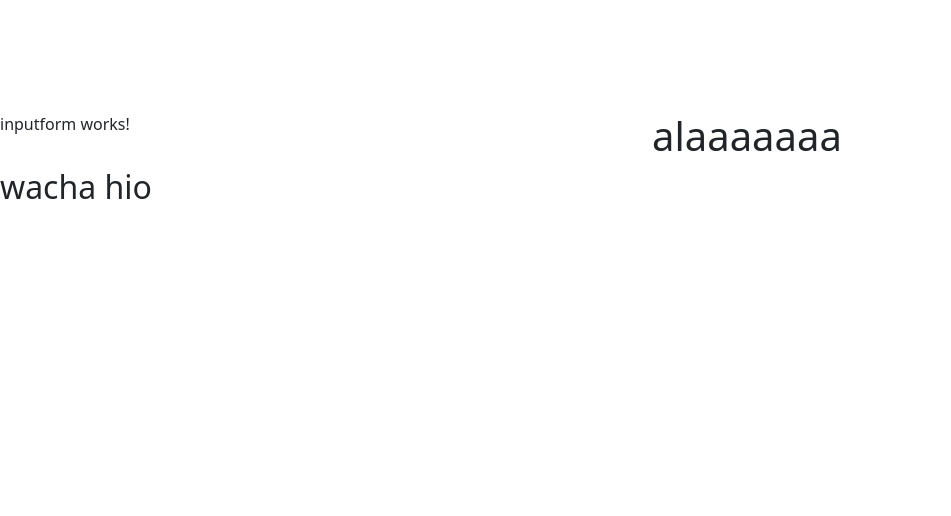
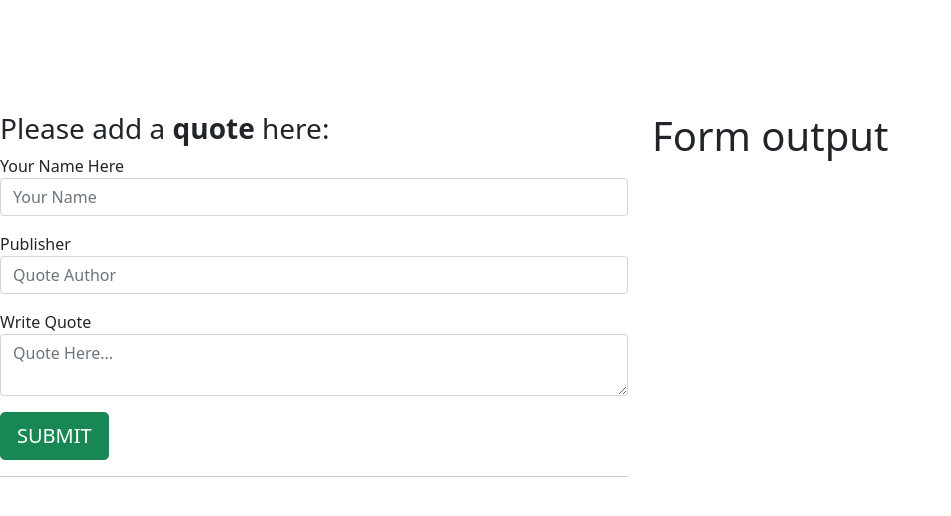
Before and after one commit to Andy3643/Quotes-Project, an Angular app: page / in a window 1280 px wide. Shown: the top 516 px of the page, without its empty margins (0-951 px from the left). Built offline with nearby package versions, Linux system fonts and the light colour scheme.

Commit message:
feat:add input form

```diff
--- a/src/app/app.component.html
+++ b/src/app/app.component.html
@@ -8,7 +8,6 @@
     <app-inputform></app-inputform>
 </div>
 <div class="mt-5 col-md-6">
-    <h1>alaaaaaaa</h1>
+    <h1>Form output</h1>
 </div>
 </div>
-<h2>wacha hio</h2>
--- a/src/app/inputform/inputform.component.html
+++ b/src/app/inputform/inputform.component.html
@@ -1 +1,19 @@
-<p>inputform works!</p>
+<div class="col-md-12">
+	<div class="quote-input">
+		<form >
+			<h3>Please add a <strong>quote</strong> here:</h3>
+            <label for="author">Your Name Here</label><br>
+			<input type="text"  placeholder="Your Name" class="form-control mb10"  name="author" >
+            <pre></pre>
+            <label for="publisher">Publisher</label><br>
+			<input type="text"  placeholder="Quote Author" class="form-control mb10"  name="publisher" >
+            <pre></pre>
+            <label for="quotes">Write Quote</label>
+			<textarea type="text" placeholder="Quote Here..." class="form-control mb10"  name="quotes" ></textarea>
+            <pre></pre>
+			<button type="submit" class="btn btn-success btn-block btn-lg">SUBMIT</button>
+			<hr>
+
+		</form>
+	</div>
+</div>
```
